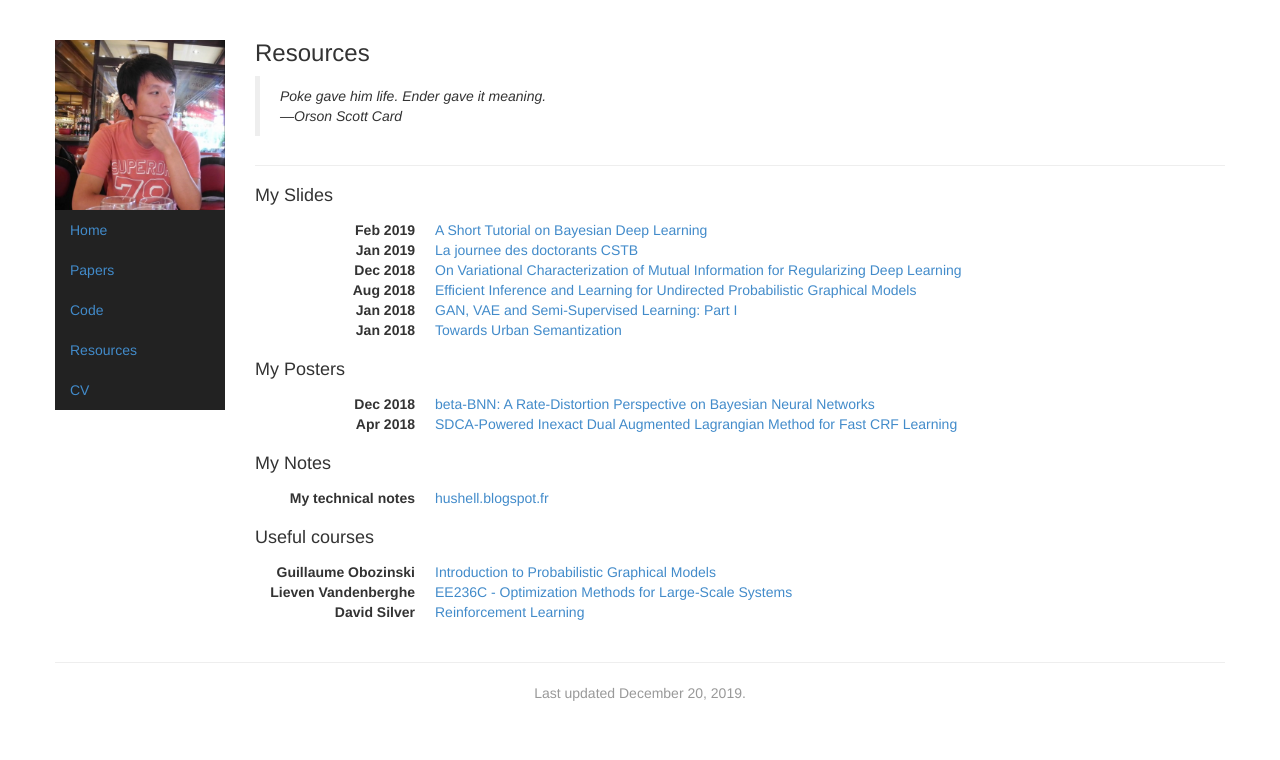
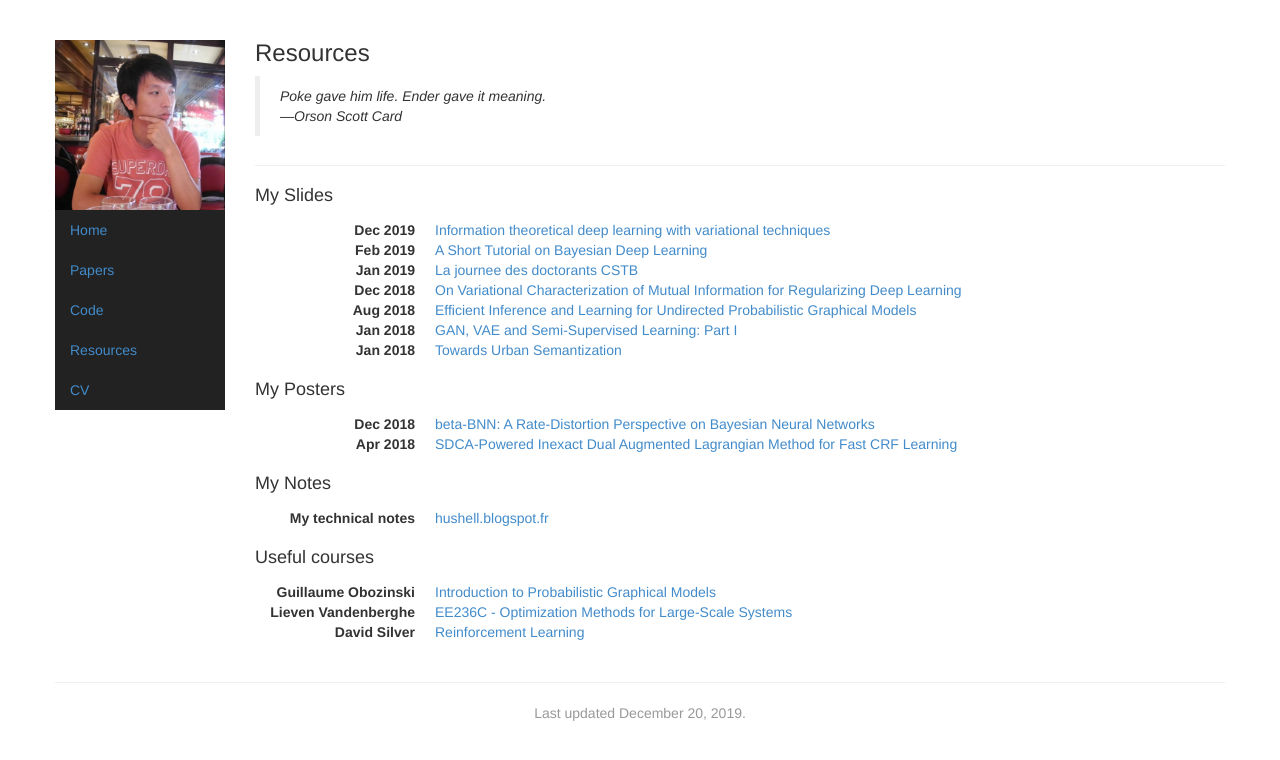
Before and after one commit to hushell/hushell.github.io, a Jekyll site: the page built from personal.html, in a window 1280 px wide. Shown: the top 760 px of the page. Built offline with Jekyll 4.4.1, drawn with Linux system fonts in a browser that asks for light colours.

Commit message:
add slides

```diff
--- a/personal.html
+++ b/personal.html
@@ -10,6 +10,7 @@ picture: paris
 
 <h4>My Slides</h4>
 <dl class="dl-horizontal">
+    <dt>Dec 2019</dt><dd><a href="papers/broad_talk.pdf">Information theoretical deep learning with variational techniques</a></dd>
     <dt>Feb 2019</dt><dd><a href="papers/feb_rg.pdf">A Short Tutorial on Bayesian Deep Learning</a></dd>
     <dt>Jan 2019</dt><dd><a href="papers/CSTB_JDD.pdf">La journee des doctorants CSTB</a></dd>
     <dt>Dec 2018</dt><dd><a href="papers/mutual_info.pdf">On Variational Characterization of Mutual Information for Regularizing Deep Learning</a></dd>
```
Also changed, not shown: 1 other file.
